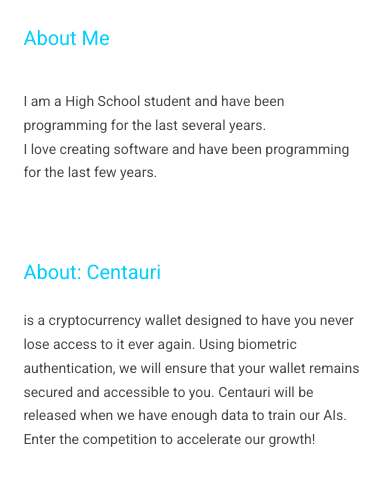
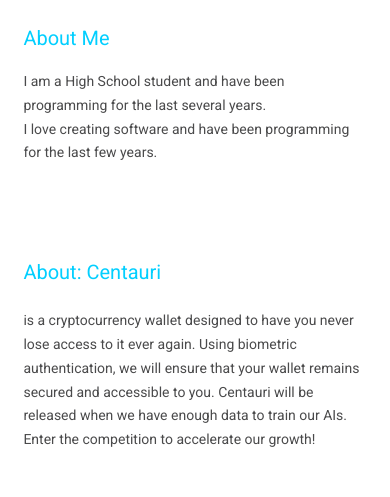
Before and after one commit to Abdo-Elkateb/Personal-Website-for-client, a plain HTML site: page index.html in a window 390 px wide. Shown: the part 347-844 px from the top of the page. Drawn offline with nearby package versions, Linux system fonts and the light colour scheme.

Commit message:
fix about

```diff
--- a/css/responsive.css
+++ b/css/responsive.css
@@ -265,7 +265,8 @@
 
     .header-main .haeder-info p {
         font-size: 14px;
-        margin-top: 40px !important;
+        margin-top: 10px !important;
+        margin-bottom: 60px !important;
         font-weight: 400;
         line-height: 1.7;
         text-align: start;
```
